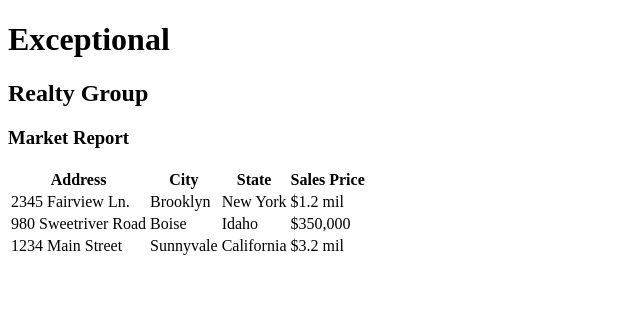
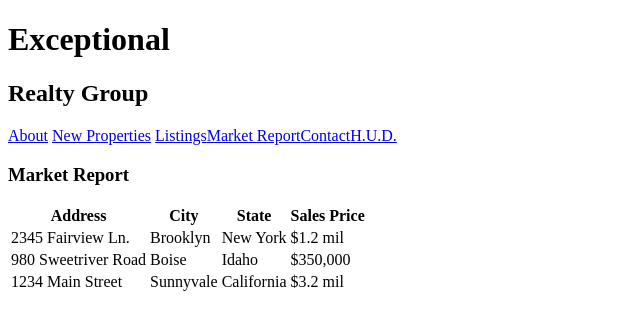
Before and after one commit to alexandrafren/exceptional-realty, a plain HTML site: page market-report.html in a window 1280 px wide. Shown: the whole page, without its empty margins (0-640 px from the left). Drawn offline with Linux system fonts and the light colour scheme.

Commit message:
added links

```diff
--- a/market-report.html
+++ b/market-report.html
@@ -7,6 +7,7 @@
 <body>
   <h1>Exceptional</h1>
   <h2>Realty Group</h2>
+    <a href = "index.html">About</a> <a href = "new-properties.html">New Properties</a> <a href = "real-estate-listings.html">Listings</a><a href = "market-report.html">Market Report</a><a href = "contact.html">Contact</a><a href = "http://hud.gov" target = "_blank">H.U.D.</a>
   <h3>Market Report</h3>
   <table>
     <tr>
```
Also changed, not shown: contact.html (+1 -0 lines), index.html (+1 -0 lines), new-properties.html (+1 -0 lines), real-estate-listings.html (+1 -0 lines).
